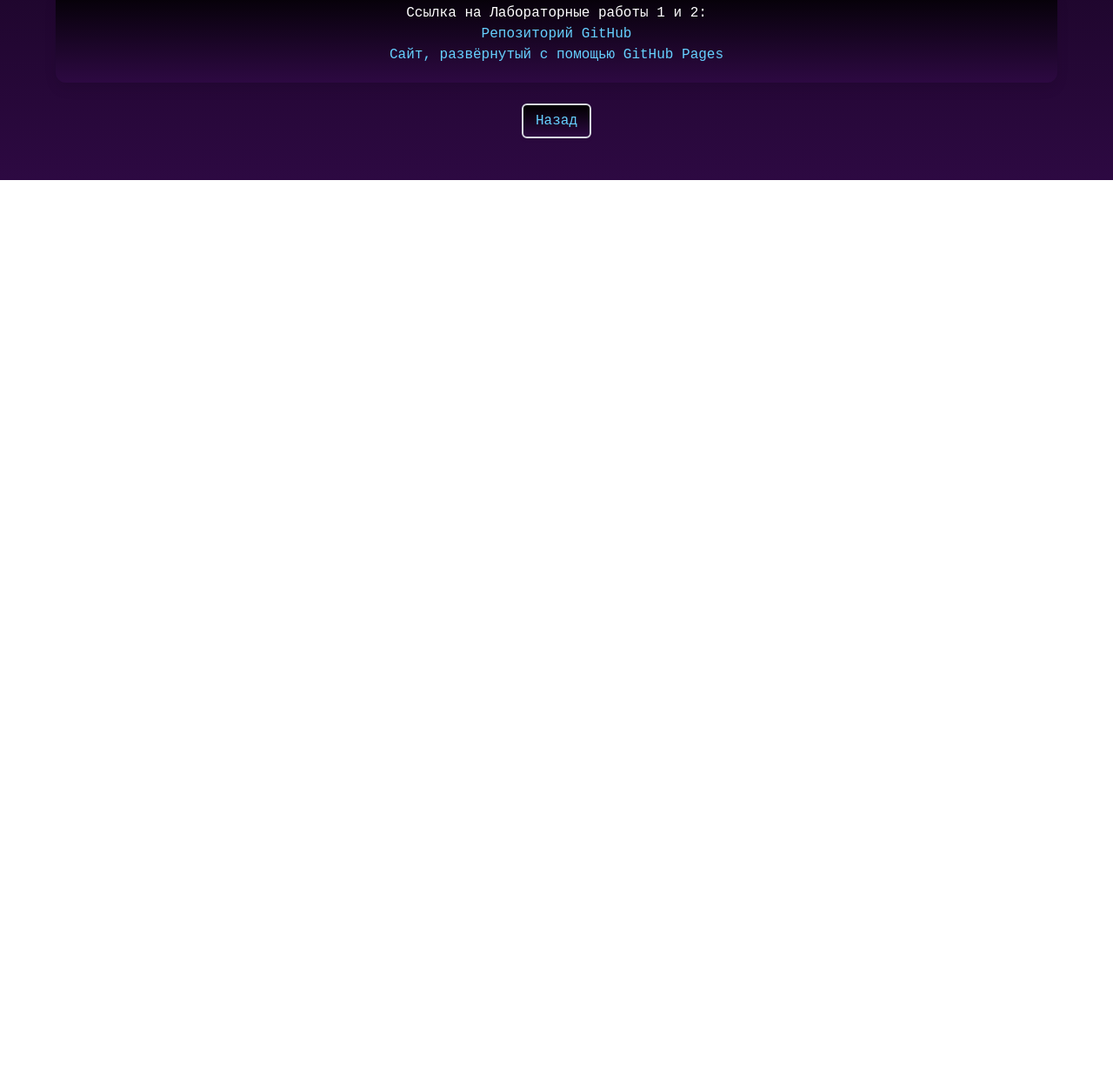
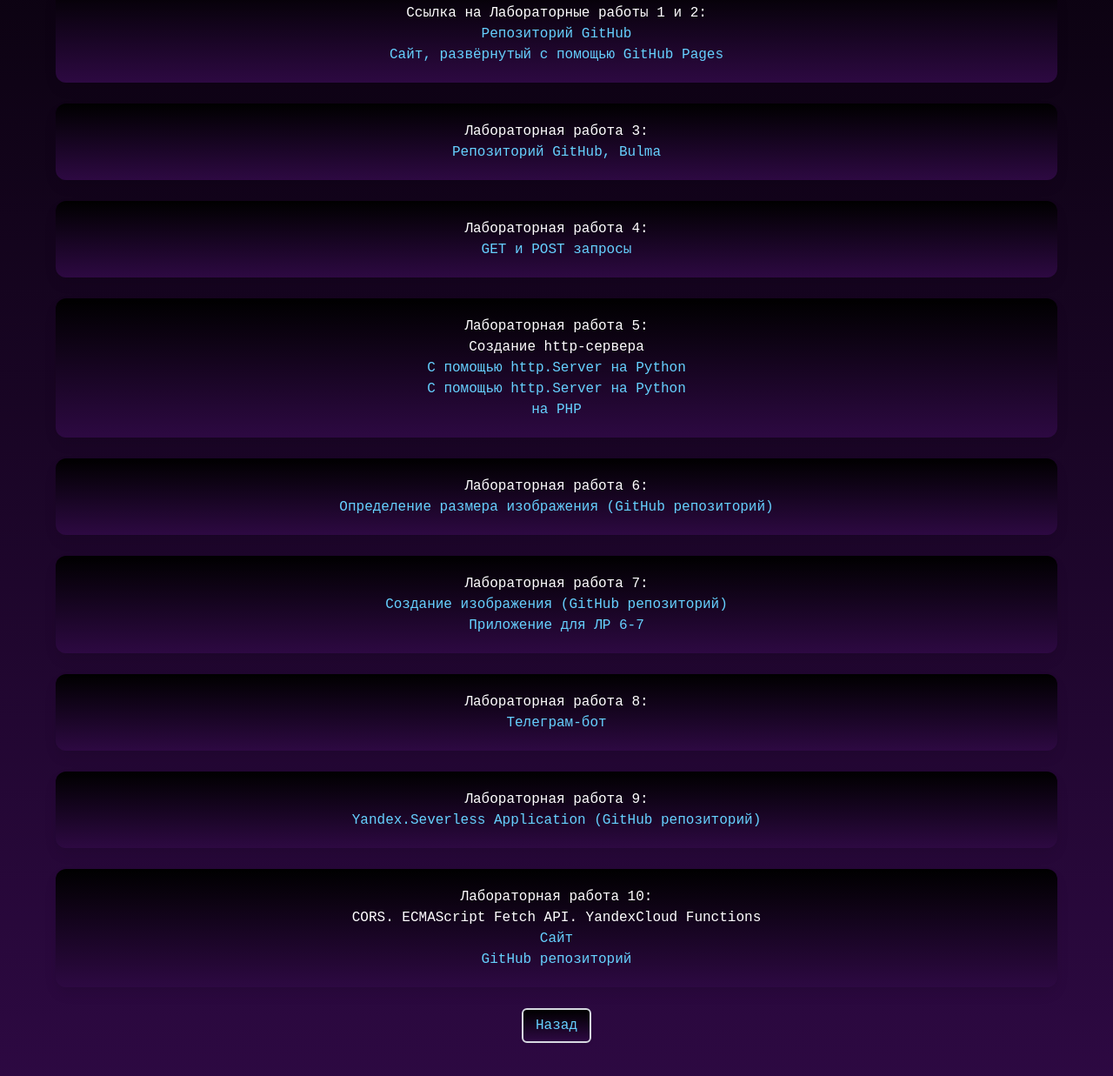
Before and after one commit to evgeniiayd/justbulma, a website: page computer-practicum.html in a window 1280 px wide. Shown: the part 481-1718 px from the top of the page at 87% size. Before the commit the page ends 800 px from the top, so only its background shows below. Drawn offline with Linux system fonts and the light colour scheme.

Commit message:
commit all

```diff
--- a/computer-practicum.html
+++ b/computer-practicum.html
@@ -25,6 +25,92 @@
                         </a>
                     </p>
                 </div>
+                <div class="box darkish-linear has-text-white">
+                    <p>Лабораторная работа 3:</p>
+                    <p>
+                        <a class="has-text-info" href="https://github.com/evgeniiayd/justbulma">
+                                Репозиторий GitHub, Bulma
+                        </a>
+                    </p>
+                </div>
+                <div class="box darkish-linear has-text-white">
+                    <p>Лабораторная работа 4:</p>
+                    <p>
+                        <a class="has-text-info" href="ЛР4_КП_ЯблонскаяЕвгения.pdf">
+                                GET и POST запросы
+                        </a>
+                    </p>
+                </div>
+                <div class="box darkish-linear has-text-white">
+                    <p>Лабораторная работа 5:</p>
+                    <p>Создание http-сервера</p>
+                    <p>
+                        <a class="has-text-info" href="https://replit.com/@evgeniiayd/lr-5-sem-4-comppract#main.py">
+                                С помощью http.Server на Python
+                        </a>
+                    </p>
+                    <p>
+                        <a class="has-text-info" href=" https://replit.com/@evgeniiayd/lr-5-sem-4-comppract-2">
+                                С помощью http.Server на Python
+                        </a>
+                    </p>
+                    <p>
+                        <a class="has-text-info" href="https://replit.com/@evgeniiayd/lr-5-sem-4-comppract-3">
+                                на PHP
+                        </a>
+                    </p>
+                </div>
+                <div class="box darkish-linear has-text-white">
+                    <p>Лабораторная работа 6:</p>
+                    <p>
+                        <a class="has-text-info" href="https://github.com/evgeniiayd/lr6-KP-sem4">
+                                Определение размера изображения (GitHub репозиторий)
+                        </a>
+                    </p>
+                </div>
+                <div class="box darkish-linear has-text-white">
+                    <p>Лабораторная работа 7:</p>
+                    <p>
+                        <a class="has-text-info" href="https://replit.com/@evgeniiayd/KP-LR7">
+                                Создание изображения (GitHub репозиторий)
+                        </a>
+                    </p>
+                    <p>
+                        <a class="has-text-info" href="https://evgeniia.pythonanywhere.com">
+                                Приложение для ЛР 6-7
+                        </a>
+                    </p>
+                </div>
+                <div class="box darkish-linear has-text-white">
+                    <p>Лабораторная работа 8:</p>
+                    <p>
+                        <a class="has-text-info" href="https://t.me/super_puper_schedule_bot">
+                                Телеграм-бот
+                        </a>
+                    </p>
+                </div>
+                <div class="box darkish-linear has-text-white">
+                    <p>Лабораторная работа 9:</p>
+                    <p>
+                        <a class="has-text-info" href="https://github.com/evgeniiayd/9-1_LR_KP">
+                                Yandex.Severless Application (GitHub репозиторий)
+                        </a>
+                    </p>
+                </div>
+                <div class="box darkish-linear has-text-white">
+                    <p>Лабораторная работа 10:</p>
+                    <p>CORS. ECMAScript Fetch API. YandexCloud Functions</p>
+                    <p>
+                        <a class="has-text-info" href="https://evgeniiayd.github.io/KP-LR10.github.io/">
+                            Сайт
+                        </a>
+                    </p>
+                    <p>
+                        <a class="has-text-info" href="https://github.com/evgeniiayd/KP-LR10.github.io/tree/gh-pages">
+                            GitHub репозиторий
+                        </a>
+                    </p>
+                </div>
                     <a href="index.html">
                         <button class="button darkish-linear has-text-info">Назад</button>
                     </a>
```
Also changed, not shown: svt.html (+56 -0 lines), my-bulma-project.css, 1 other file.
